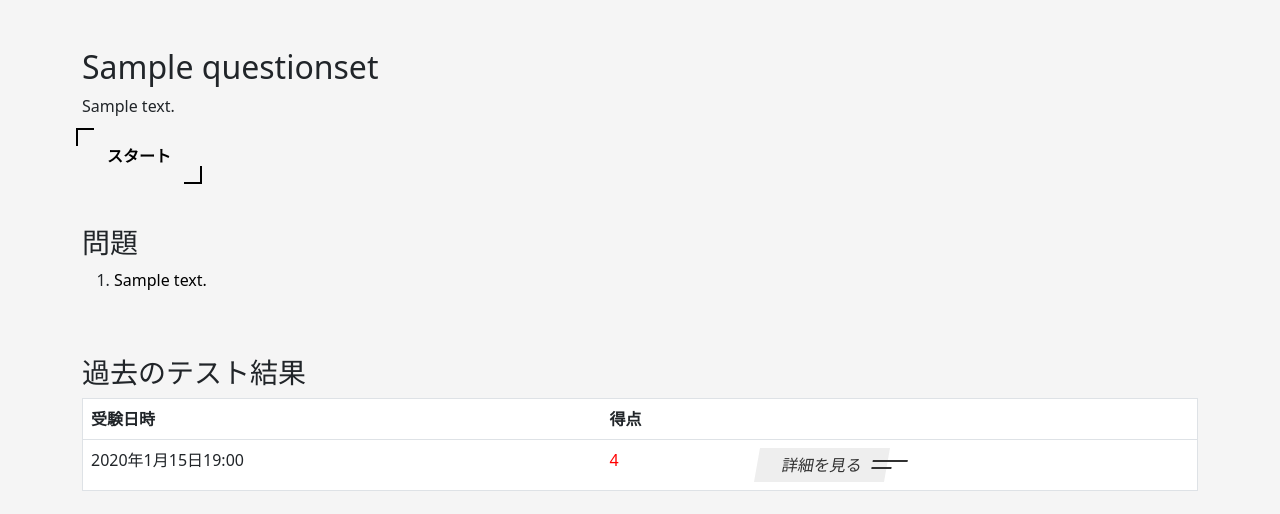
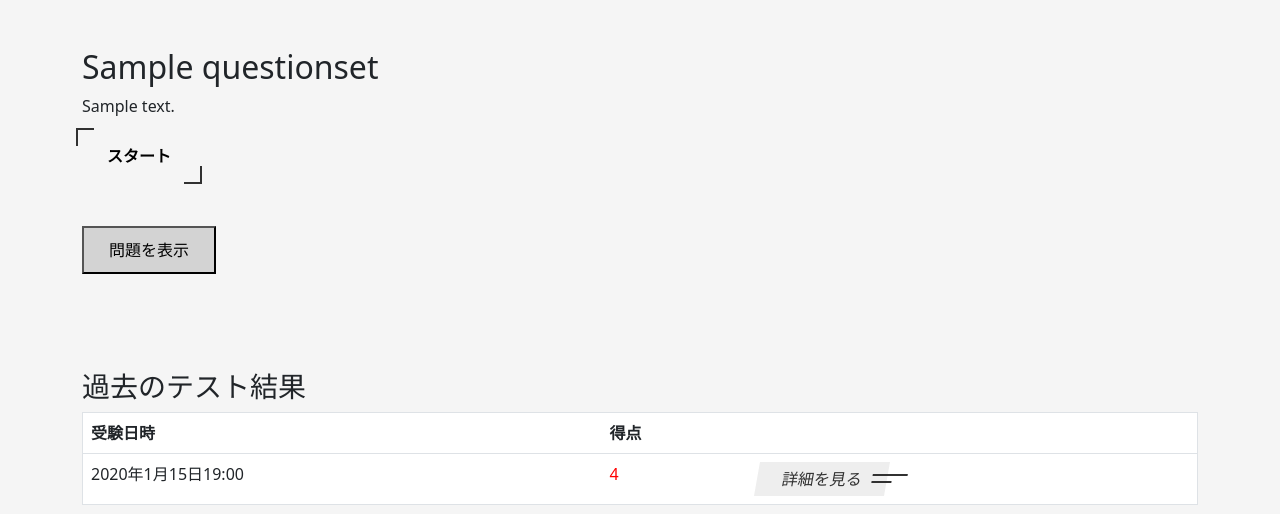
Before and after one commit to sbjalps0913/sbjBA, a Django app: page /ba/question_set/1/start/ in a window 1280 px wide. Shown: the part 56-570 px from the top of the page. Run offline with Django 4.2, Linux system fonts and the light colour scheme; a user stored in the database is signed in; tables that the repository leaves empty hold one stand-in row (values such as "Sample post").

Commit message:
[add] 「問題の表示・非表示」機能
問題開始画面[ba_start_question.html]において，「問題の表示」「問題の非表示」ボタンを押すことで，その問題集に含まれる問題を表示または非表示にできるようにした．

```diff
--- a/ba/templates/ba/ba_result_list.html
+++ b/ba/templates/ba/ba_result_list.html
@@ -4,7 +4,8 @@
 
 {% block main %}
 	<div class="container mt-5">
-	  	<h2>テスト結果一覧</h2>
+	  	<h2>テスト結果</h2>
+	  	<p>得点が80点以上のものは<span style="color: #228b22; font-size: 20px;">緑色</span>、30点以下のものは<span style="color: red; font-size: 20px;">赤色</span>で表示されます</p>
 	  	<table class="table" border="1">
 	        <thead>
 	            <tr>
--- a/ba/templates/ba/ba_start_question.html
+++ b/ba/templates/ba/ba_start_question.html
@@ -14,12 +14,18 @@
     	</form>
 
     	<br><br>
+    	<div class="button_show">
+    		<button id="toggleQuestionsButton">問題を表示</button>
+    	</div>
+    	<br><br>
+    	<div id="questionList" style="display: none;">
 	    	<h3>問題</h3>
 	    	<ol>
 	    		{% for question in questions %}
 	    			<li><a href="{% url 'ba:user_question_detail' question.pk %}" class="custom-link">{{ question.text }}</a></li>
 	    		{% endfor %}
 	    	</ol>
+    	</div>
 
     	<br><br>
     	<h3>過去のテスト結果</h3>
@@ -58,4 +64,19 @@
     	</div>
     	<br><br>
   	</div>
+
+  	<script>
+  		const toggleQuestionsButton = document.getElementById('toggleQuestionsButton');
+  		const questionList = document.getElementById('questionList');
+
+  		toggleQuestionsButton.addEventListener('click', function() {
+  			if (questionList.style.display === 'none') {
+  				questionList.style.display = 'block';
+  				toggleQuestionsButton.textContent = '問題の非表示';
+  			} else {
+  				questionList.style.display = 'none';
+  				toggleQuestionsButton.textContent = '問題を表示';
+  			}
+  		});
+  	</script>
 {% endblock %}
--- a/static/style.css
+++ b/static/style.css
@@ -32,7 +32,7 @@ li span {
 }
 
 
-# コーヒーパスポートにおけるリンク
+# リンク
 .custom-link {
 	color: black;
 }
@@ -45,6 +45,16 @@ li span {
     text-decoration: none;	/* カーソルがリンク外のときは下線を非表示 */
 }
 
+
+/* 偶数行の背景色を設定 */
+.table-striped tbody tr:nth-child(even) {
+    background-color: #f2f2f2;
+}
+
+/* 奇数行の背景色を設定 */
+.table-striped tbody tr:nth-child(odd) {
+    background-color: #ffffff;
+}
 
 
 # メニュー選択
@@ -167,7 +177,7 @@ li span {
 	content: '';
 	width: 18px;
 	height: 18px;
-	border-color: #000;
+	border-color: #313131;
 	box-sizing: border-box;
 	border-style :solid;
 	display: block;
@@ -189,12 +199,12 @@ li span {
 .button_line004 button:hover:after {
 	width: calc(100% + 12px);
 	height: calc(100% + 12px);
-	border-color: #000;
+	border-color: #313131;
 }
 .button_line004 button:hover {
 	color: #fff;
-	background-color: #000;
-	border-color: #000;
+	background-color: #313131;
+	border-color: #313131;
 }
 
 
@@ -285,7 +295,7 @@ li span {
     max-width: 240px;
     padding: 10px 25px;
     color: #fff; /* ホバー前の文字色を白に設定 */
-    background-color: #000; /* ホバー前の背景色を黒に設定 */
+    background-color: #313131; /* ホバー前の背景色を黒に設定 */
     transition: 0.3s ease-in-out;
     font-weight: 500;
     border: none;
@@ -293,7 +303,7 @@ li span {
 
 .button_answer button:hover {
     color: #000; /* ホバー後の文字色を黒に設定 */
-    background-color: #fff; /* ホバー後の背景色を白に設定 */
+    background-color: transparent; /* ホバー後の背景色を白に設定 */
 }
 
 .button_answer button::before {
@@ -422,7 +432,7 @@ li span {
     transition: 0.3s ease-in-out;
     font-weight: 500;
     z-index:0;
-    border-left: solid 5px #000;
+    border-left: solid 5px #313131;
     text-decoration: none; /* リンクの下線を削除 */
 }
 .button_questionset a:before {
@@ -432,7 +442,7 @@ li span {
     bottom: 0;
     width: 0;
     display: block;
-    background: #000;
+    background: #313131;
     transition: .3s;
     left:0;
 }
@@ -492,3 +502,28 @@ li span {
 .button_detail a:hover:after {
     transform: translateX(5px);
 }
+
+
+# 「問題を表示」ボタン
+.button_show {
+    position: relative;
+    display: inline-block; /* ボタンをブロック要素として表示 */
+    margin-left: 50px; /* 左マージンを追加 */
+}
+.button_show  button {
+    background: #d3d3d3;
+    position: relative;
+    display: inline-block;
+    justify-content: space-around;
+    align-items: center;
+    margin: 0 auto;
+    max-width: 240px;
+    padding: 10px 25px;
+    color: #000;
+    transition: 0.3s ease-in-out;
+    //clip-path: polygon(5% 0%, 100% 0%, 95% 100%, 0% 100%);
+}
+.button_show button:hover {
+    background: #313131;
+    color: #FFF;
+}
```
Also changed, not shown: ba/templates/ba/ba_question_list.html (+9 -1 lines). Lines whose indentation alone changed are shown as unchanged.
